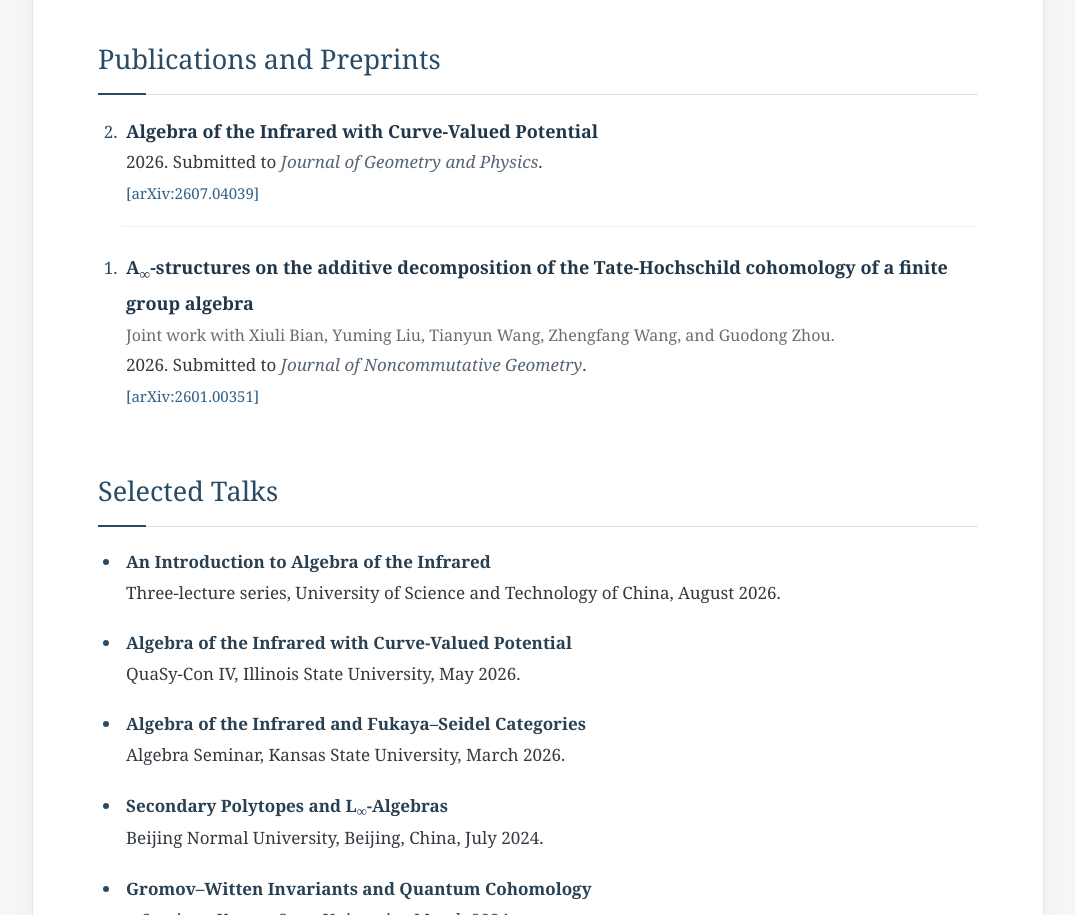
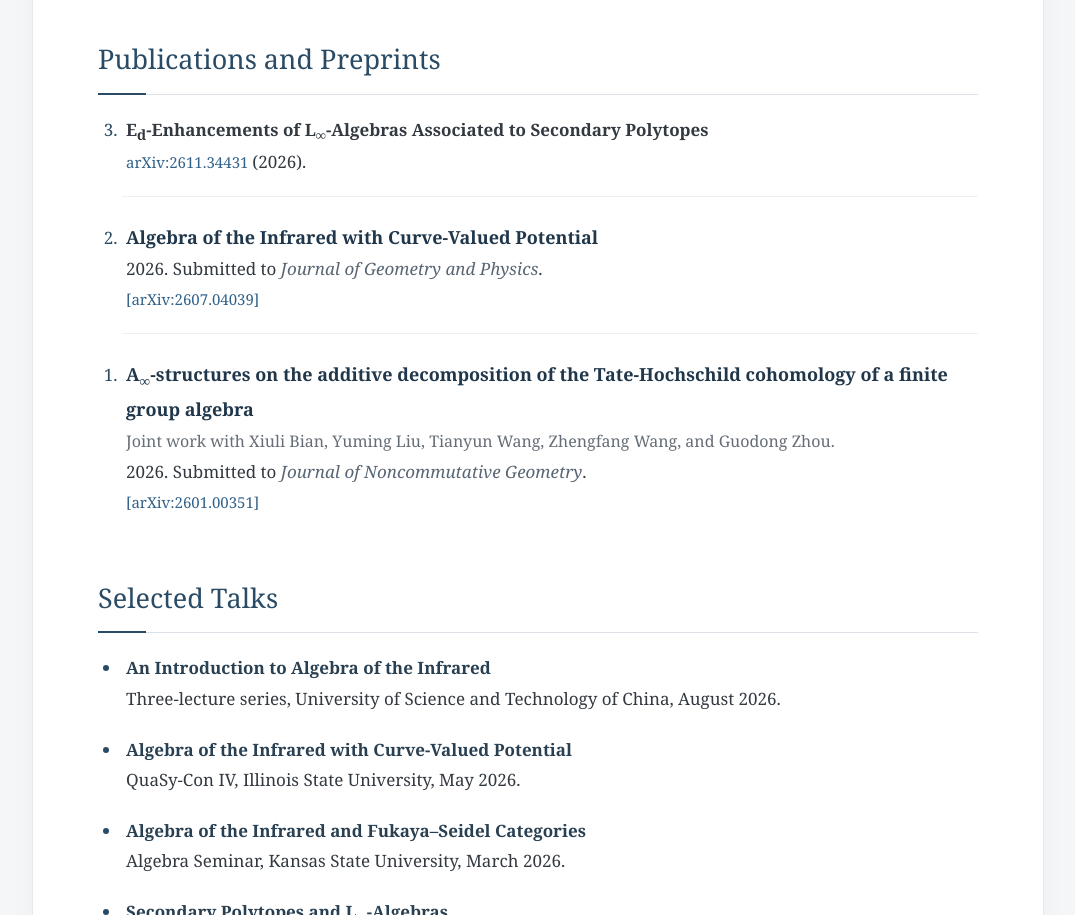
Before and after one commit to longfeili-math/longfeili-math, a plain HTML site: page index.html in a window 1280 px wide. Shown: the part 1087-2002 px from the top of the page, without its empty margins (102-1177 px from the left). Drawn offline with Linux system fonts and the light colour scheme.

Commit message:
Update index.html

```diff
--- a/index.html
+++ b/index.html
@@ -408,6 +408,20 @@
     <h2>Publications and Preprints</h2>
 
     <ol reversed>
+
+<li>
+  <strong>
+    E<sub>d</sub>-Enhancements of
+    L<sub>&infin;</sub>-Algebras Associated to Secondary Polytopes
+  </strong><br>
+  <a href="https://arxiv.org/abs/2611.34431"
+     target="_blank" rel="noopener noreferrer">
+    arXiv:2611.34431
+  </a>
+  (2026).
+</li>
+
+
         <li>
             <span class="paper-title">
                 Algebra of the Infrared with
```
